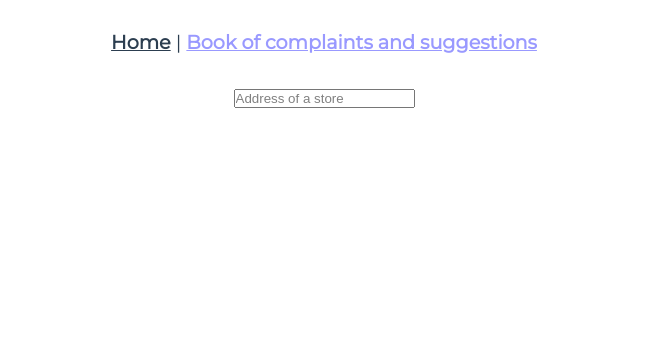
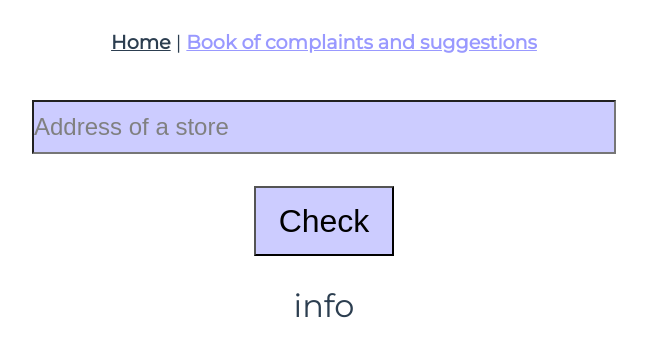
Before and after one commit to ferokuk/Store, a Vue app: page /book in a window 1280 px wide. Shown: the top 356 px of the page, without its empty margins (316-963 px from the left). Built offline with nearby package versions, Linux system fonts and the light colour scheme.

Commit message:
added basic design to checkBook component

```diff
--- a/src/views/CheckBook.vue
+++ b/src/views/CheckBook.vue
@@ -2,9 +2,45 @@
    <div class="check-comments">
     <input type="text" placeholder="Address of a store">
   </div>
+  <button>Check</button>
+  <div class="store-content">
+  {{storeComments}}
+  </div>
 </template>
 <script>
 export default{
-  name: "CheckBook"
+  name: "CheckBook",
+  computed:{
+    storeComments () {
+      return "info"
+    }
+  }
 }
 </script>
+<style scoped>
+input{
+  font-size: 1.5rem;
+  margin:1rem;
+  background-color: #CCCCFF;
+  width: 580px;
+  height: 50px;
+}
+input::placeholder{
+  color: gray;
+}
+button{
+  font-size:2rem;
+  width:140px;
+  height:70px;
+  margin-top:1rem;
+  background-color: #CCCCFF;
+}
+button:hover{
+  cursor:pointer;
+  background-color:#9999FF;
+}
+.store-content{
+  margin:30px;
+  font-size:2rem;
+}
+</style>
```
